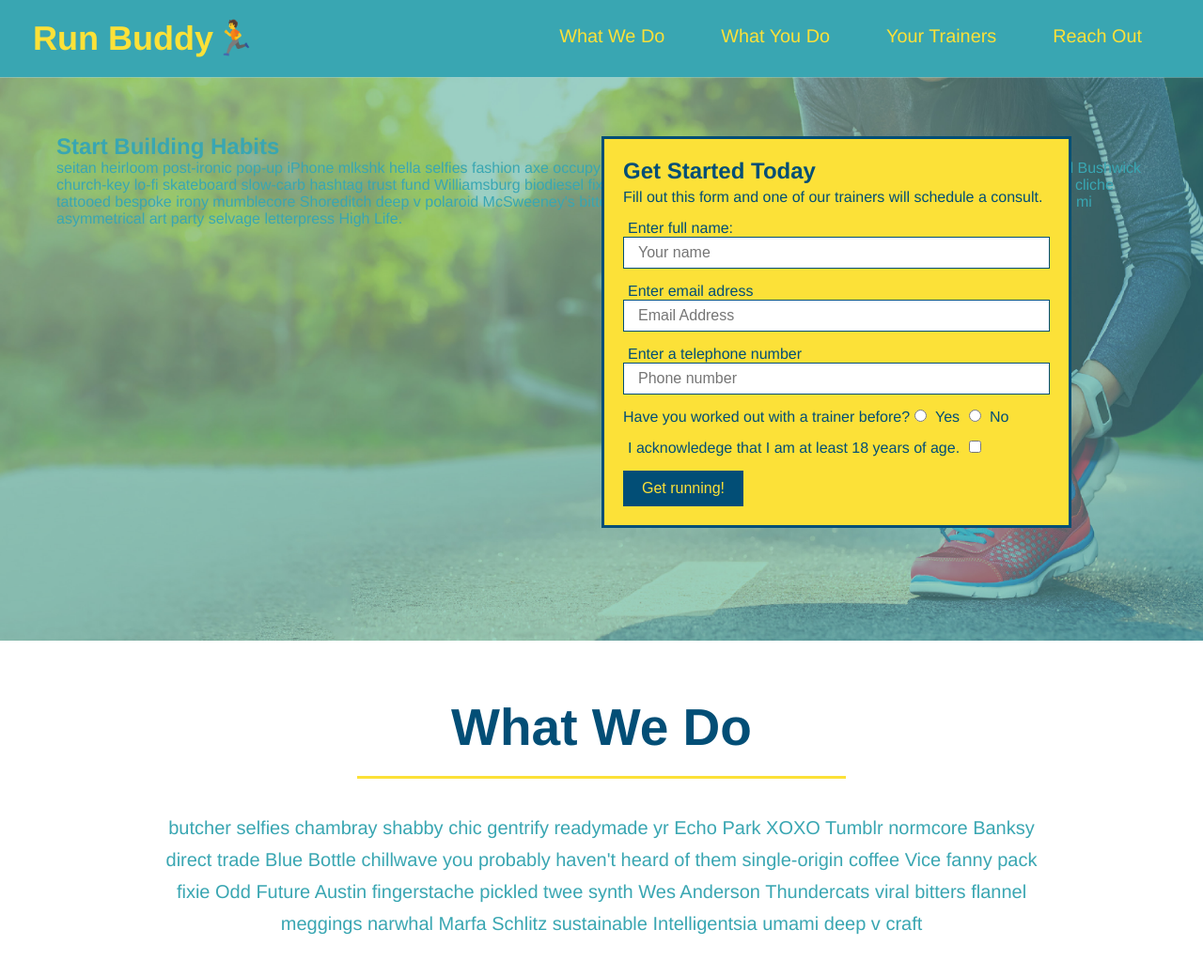
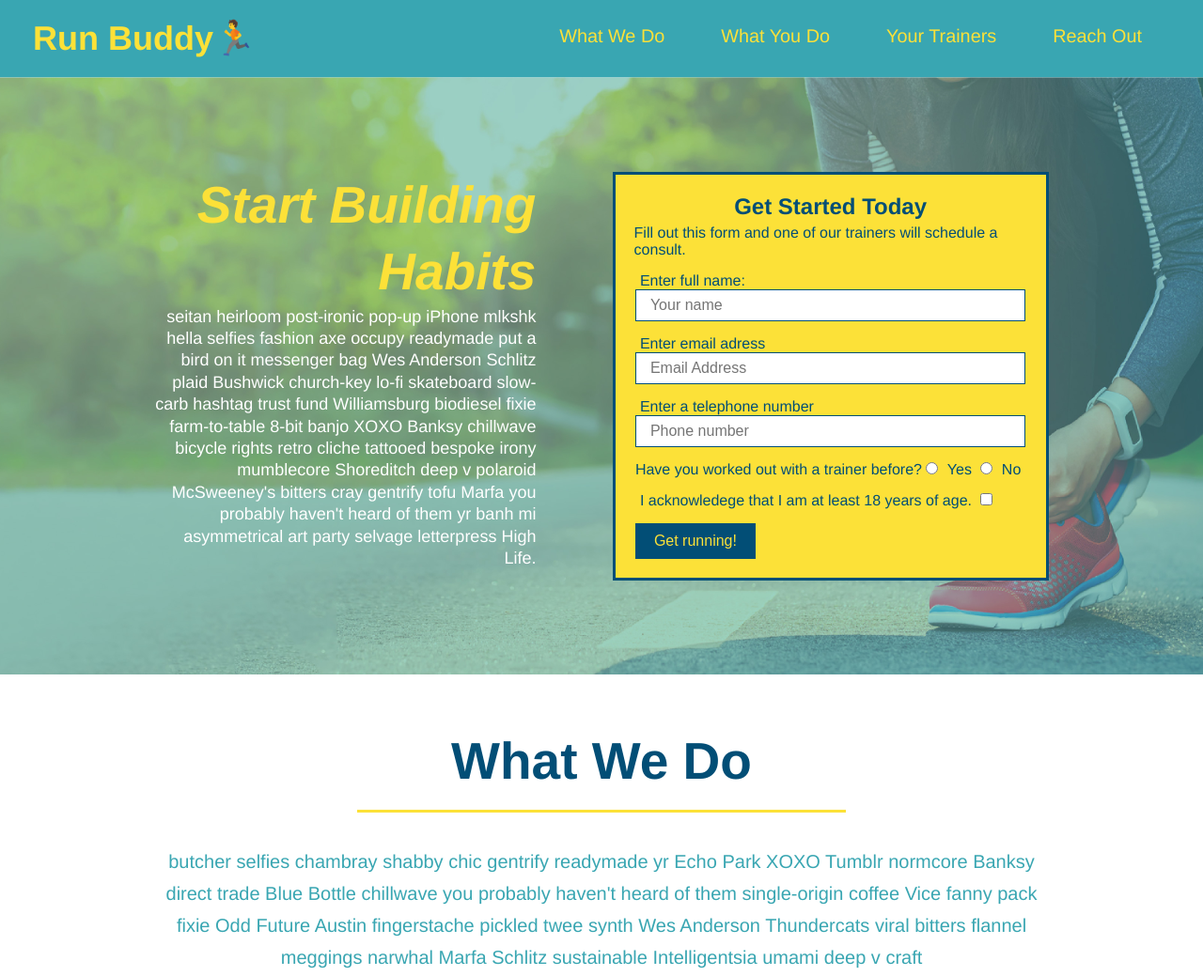
Before and after one commit to Dommy99/run_buddy, a plain HTML site: page index.html in a window 1280 px wide. Shown: the top 1039 px of the page at 94% size. Drawn offline with Linux system fonts and the light colour scheme.

Commit message:
add flexbox to the hero

```diff
--- a/assets/css/style.css
+++ b/assets/css/style.css
@@ -60,17 +60,17 @@ footer {
   background: #fce138;
   width: 100%;
   padding: 40px 35px;
+  justify-content: space-between;
+  flex-wrap: wrap;
 }
 
 footer h2 {
-  display: inline;
   color: #024e76;
   font-size: 30px;
   margin: 0;
 }
 
 footer div {
-  float: right;
   line-height: 1.5;
   text-align: right;
 }
@@ -86,21 +86,38 @@ section {
 /* hero style */
 .hero {
   background-image: url("../images/hero-bg.jpg");
-  height: 600px;
   background-size: cover;
   background-position: center;
-  position: relative;
+  display: flex;
+  justify-content: center;
+  flex-wrap: wrap;
+}
+
+.hero-cta {
+  width: 35%;
+  text-align: right;
+  margin: 3.5%;
+  color: #fff;
+  font-size: 18px;
+  line-height: 1.3;
+}
+
+.hero-cta h2 {
+  font-style: italic;
+  font-size: 55px;
+  color: #fce138;
 }
 
 .hero-form {
   background-color: #fce138;
   padding: 20px;
-  width: 500px;
   color: #024e76;
   border: solid 3px #024e76;
-  position: absolute;
-  bottom: 120px;
-  right: 140px;
+  display: flex;
+  justify-content: center;
+  flex-wrap: wrap;
+  width: 40%;
+  margin: 3.5%;
 }
 
 .hero-form p {
```
